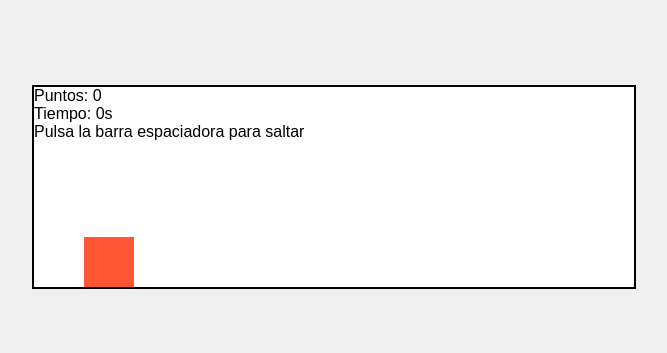
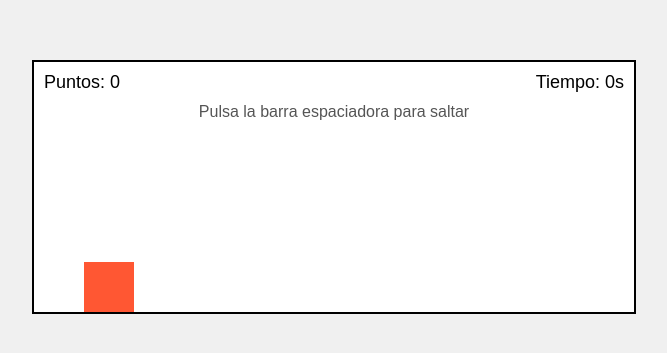
Before and after one commit to Alexpming/localizador, a plain HTML site: page index.html in a window 1280 px wide. Shown: the part 213-566 px from the top of the page, without its empty margins (306-973 px from the left). Drawn offline with Linux system fonts and the light colour scheme.

Commit message:
styles.css

```diff
--- a/styles.css
+++ b/styles.css
@@ -13,10 +13,27 @@ body {
     position: relative;
     width: 100%;
     max-width: 600px;
-    height: 200px;
+    height: 250px;
     border: 2px solid #000;
     background-color: #fff;
     overflow: hidden;
+}
+
+.header {
+    display: flex;
+    justify-content: space-between;
+    padding: 10px;
+}
+
+.score, .timer {
+    font-size: 18px;
+}
+
+.instructions {
+    text-align: center;
+    margin-bottom: 10px;
+    font-size: 16px;
+    color: #555;
 }
 
 .character {
@@ -42,7 +59,6 @@ body {
     0% {
         right: 0;
     }
-
     100% {
         right: 100%;
     }
@@ -56,11 +72,9 @@ body {
     0% {
         bottom: 0;
     }
-
     50% {
         bottom: 100px;
     }
-
     100% {
         bottom: 0;
     }
```
